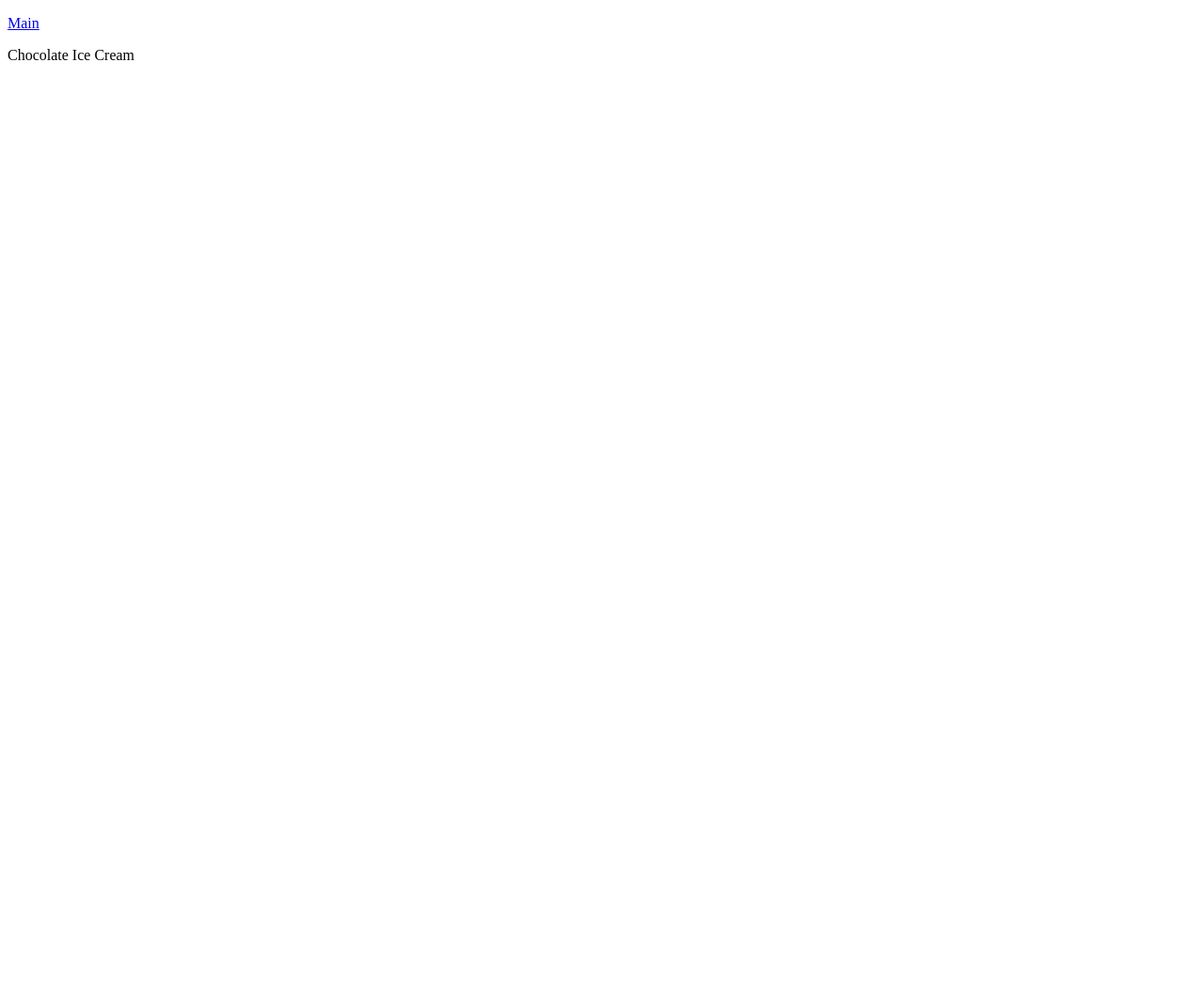
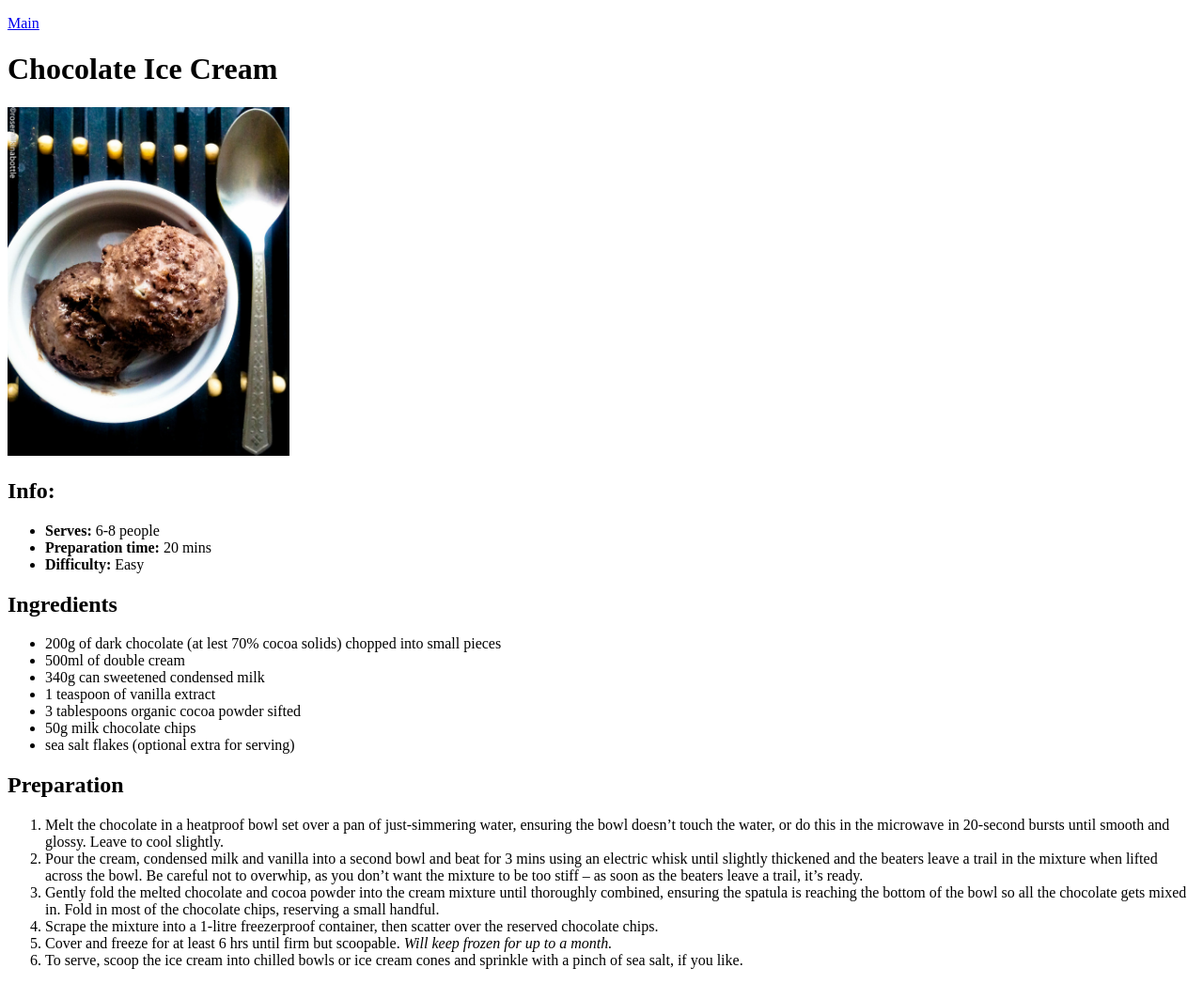
Before and after one commit to AdamMcCarthyCS/Odin-Project-Foundation, a plain HTML site: page odin-recipes/recipes/chocolate-ice-cream.html in a window 1280 px wide. Shown: the whole page at 94% size. Before the commit the page ends 800 px from the top, so only its background shows below. Drawn offline with Linux system fonts and the light colour scheme.

Commit message:
feat(recipes-chocolate-page): add recipe text and image - Add recipe description, ingredients, and preparation text - Add image with accessible alt attribute - Verify navigation to/from index page works - Validate HTML with W3C validator and fix issues

```diff
--- a/odin-recipes/recipes/chocolate-ice-cream.html
+++ b/odin-recipes/recipes/chocolate-ice-cream.html
@@ -3,10 +3,49 @@
 <head>
     <meta charset="UTF-8">
     <meta name="viewport" content="width=device-width, initial-scale=1.0">
-    <title>Chocolate Ice Cream</title>
+    <title>Banana Ice Cream</title>
 </head>
 <body>
     <p><a href="../index.html">Main</a></p>
-    <p>Chocolate Ice Cream</p>
+    <h1>Chocolate Ice Cream</h1>
+    <img src="../img/chocolate_ice_cream.jpg"
+    alt="Two scoops of chocolate ice cream in a white circular bowl,
+    with a silver tablespoon lying alongside it, viewed from overhead" width="300">
+    <h2>Info:</h2>
+    <ul>
+        <li><Strong>Serves: </Strong>6-8 people</li>
+        <li><Strong>Preparation time: </Strong>20 mins</li>
+        <li><Strong>Difficulty: </Strong>Easy</li>
+    </ul>
+    <h2>Ingredients</h2>
+    <ul>
+        <li>200g of dark chocolate (at lest 70% cocoa solids) chopped into small pieces</li>
+        <li>500ml of double cream</li>
+        <li>340g can sweetened condensed milk</li>
+        <li>1 teaspoon of vanilla extract</li>
+        <li>3 tablespoons organic cocoa powder sifted</li>
+        <li>50g milk chocolate chips</li>
+        <li>sea salt flakes (optional extra for serving)</li>
+    </ul>
+    <h2>Preparation</h2>
+    <ol>
+        <li>Melt the chocolate in a heatproof bowl set over a pan of just-simmering water, ensuring
+            the bowl doesn’t touch the water, or do this in the microwave in 20-second bursts until
+            smooth and glossy. Leave to cool slightly.</li>
+        <li>Pour the cream, condensed milk and vanilla into a second bowl and beat for 3 mins using an
+            electric whisk until slightly thickened and the beaters leave a trail in the mixture when
+            lifted across the bowl. Be careful not to overwhip, as you don’t want the mixture to be too
+            stiff – as soon as the beaters leave a trail, it’s ready.</li>
+        <li>Gently fold the melted chocolate and cocoa powder into the cream mixture until thoroughly
+            combined, ensuring the spatula is reaching the bottom of the bowl so all the chocolate gets
+            mixed in. Fold in most of the chocolate chips, reserving a small handful.</li>
+        <li>Scrape the mixture into a 1-litre freezerproof container, then scatter over the reserved
+            chocolate chips.</li>
+        <li>Cover and freeze for at least 6 hrs until firm but scoopable. <em>Will keep frozen for up to
+            a month.</em></li>
+        <li>To serve, scoop the ice cream into chilled bowls or ice cream cones and sprinkle with a pinch
+            of sea salt, if you like.</li>
+    </ol>
+
 </body>
 </html>
```
